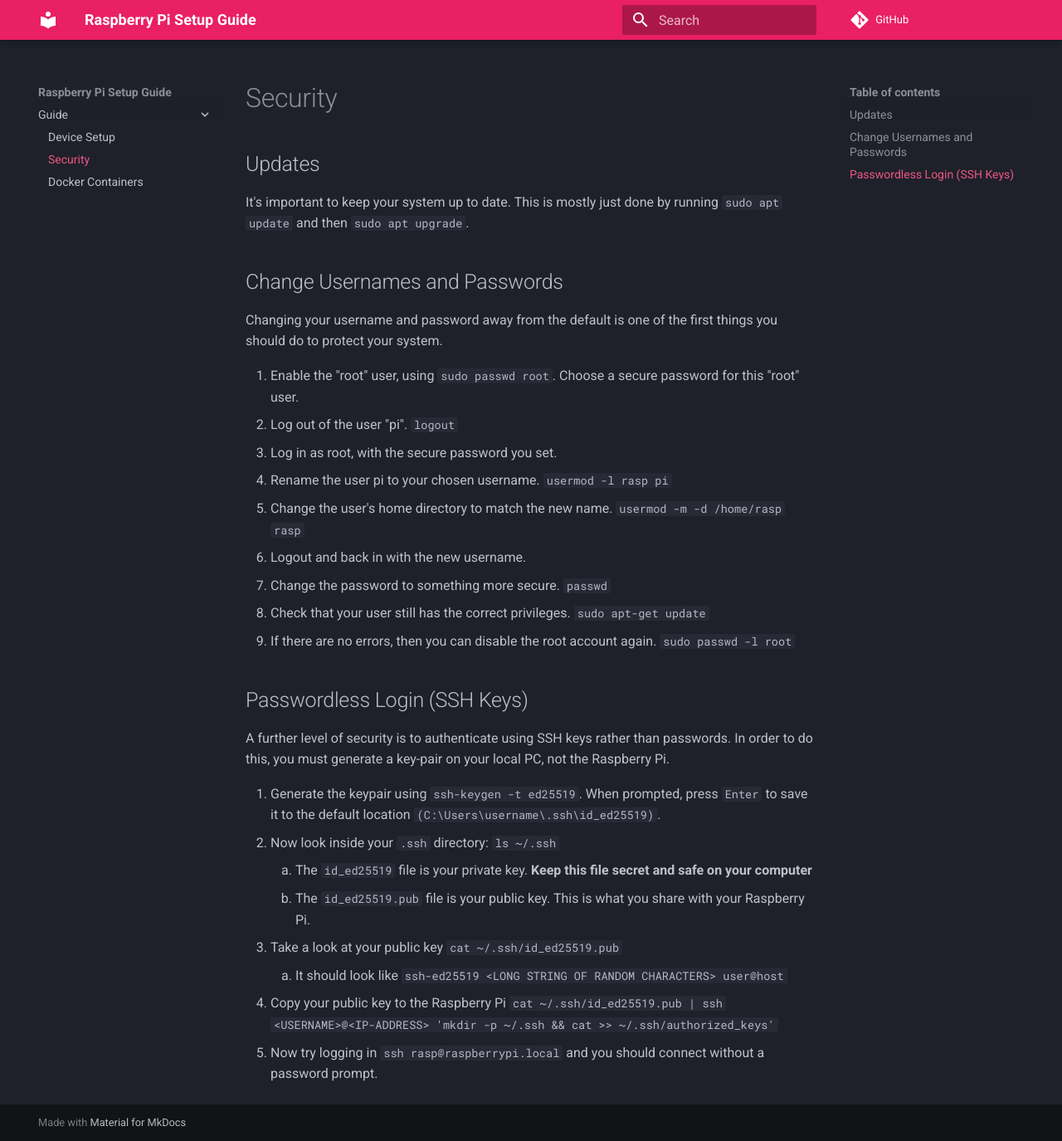
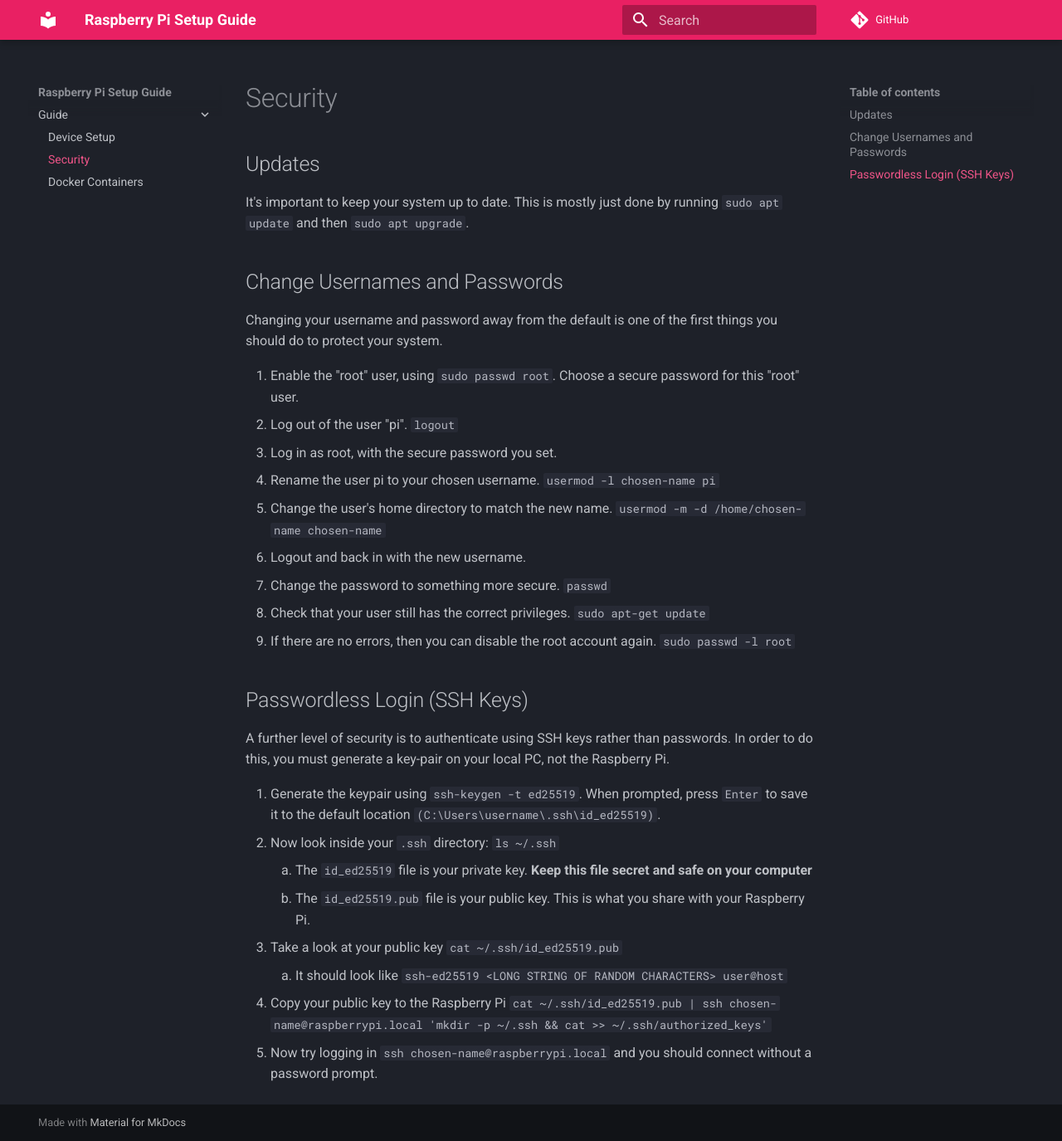
Before and after one commit to tom-davies/pi-guide, an MkDocs documentation site: the page built from docs/security.md, in a window 1280 px wide and 1375 px high. Shown: the whole window at 83% size. Built offline with MkDocs 1.6.1 and Material for MkDocs 9.7.7, drawn with Linux system fonts in a browser that asks for light colours; comment, search, counter and statistics services are not loaded.

Commit message:
improved readability

```diff
--- a/docs/security.md
+++ b/docs/security.md
@@ -11,8 +11,8 @@ Changing your username and password away from the default is one of the first th
 1. Enable the "root" user, using `sudo passwd root`. Choose a secure password for this "root" user.
 2. Log out of the user "pi". `logout`
 3. Log in as root, with the secure password you set.
-4. Rename the user pi to your chosen username. `usermod -l rasp pi`
-5. Change the user's home directory to match the new name. `usermod -m -d /home/rasp rasp`
+4. Rename the user pi to your chosen username. `usermod -l chosen-name pi`
+5. Change the user's home directory to match the new name. `usermod -m -d /home/chosen-name chosen-name`
 6. Logout and back in with the new username.
 7. Change the password to something more secure. `passwd`
 8. Check that your user still has the correct privileges. `sudo apt-get update`
@@ -28,5 +28,5 @@ A further level of security is to authenticate using SSH keys rather than passwo
     2. The `id_ed25519.pub` file is your public key. This is what you share with your Raspberry Pi.
 3. Take a look at your public key `cat ~/.ssh/id_ed25519.pub`
     1. It should look like `ssh-ed25519 <LONG STRING OF RANDOM CHARACTERS> user@host`
-4. Copy your public key to the Raspberry Pi `cat ~/.ssh/id_ed25519.pub | ssh <USERNAME>@<IP-ADDRESS> 'mkdir -p ~/.ssh && cat >> ~/.ssh/authorized_keys'`
-5. Now try logging in `ssh rasp@raspberrypi.local` and you should connect without a password prompt.
+4. Copy your public key to the Raspberry Pi `cat ~/.ssh/id_ed25519.pub | ssh chosen-name@raspberrypi.local 'mkdir -p ~/.ssh && cat >> ~/.ssh/authorized_keys'`
+5. Now try logging in `ssh chosen-name@raspberrypi.local` and you should connect without a password prompt.
```
